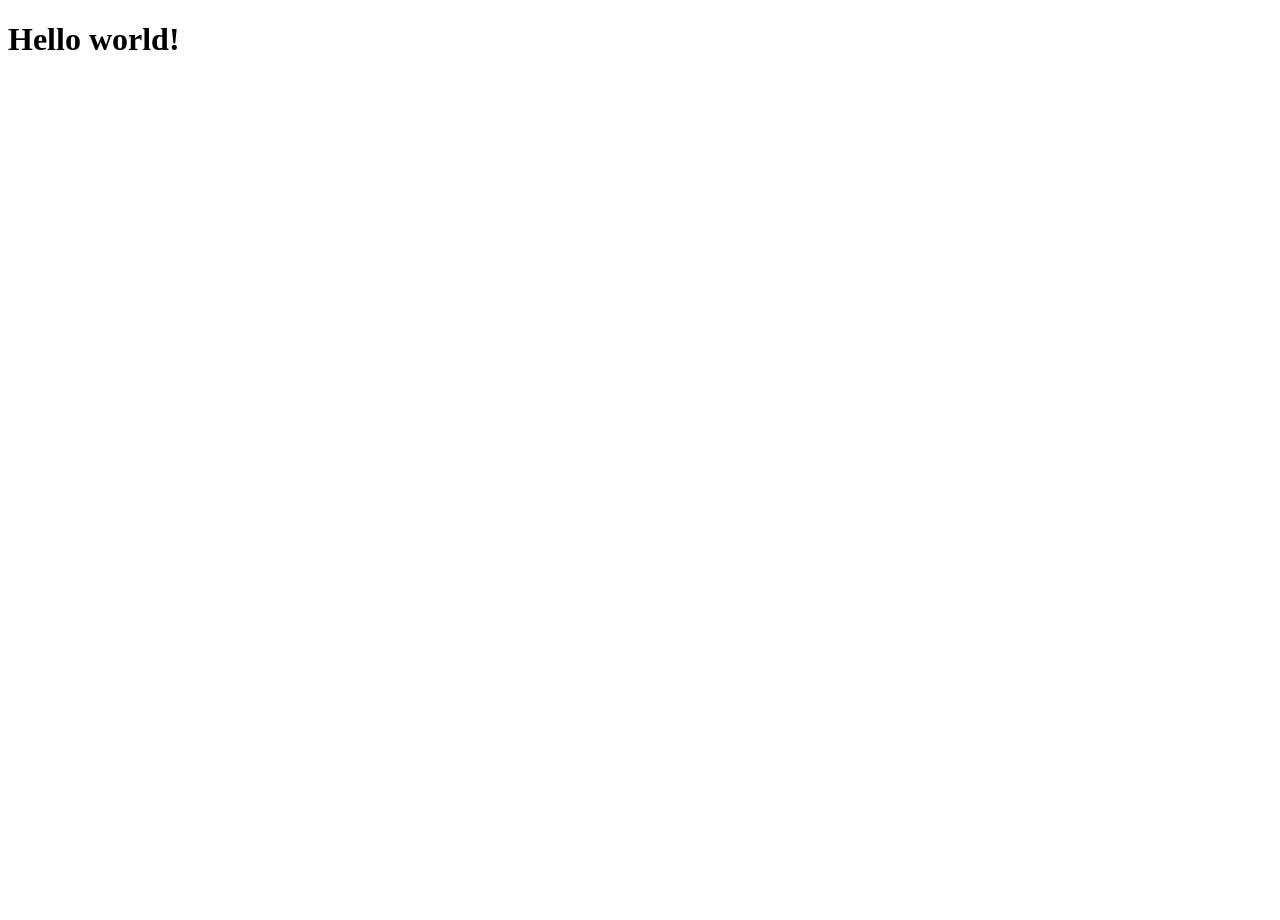
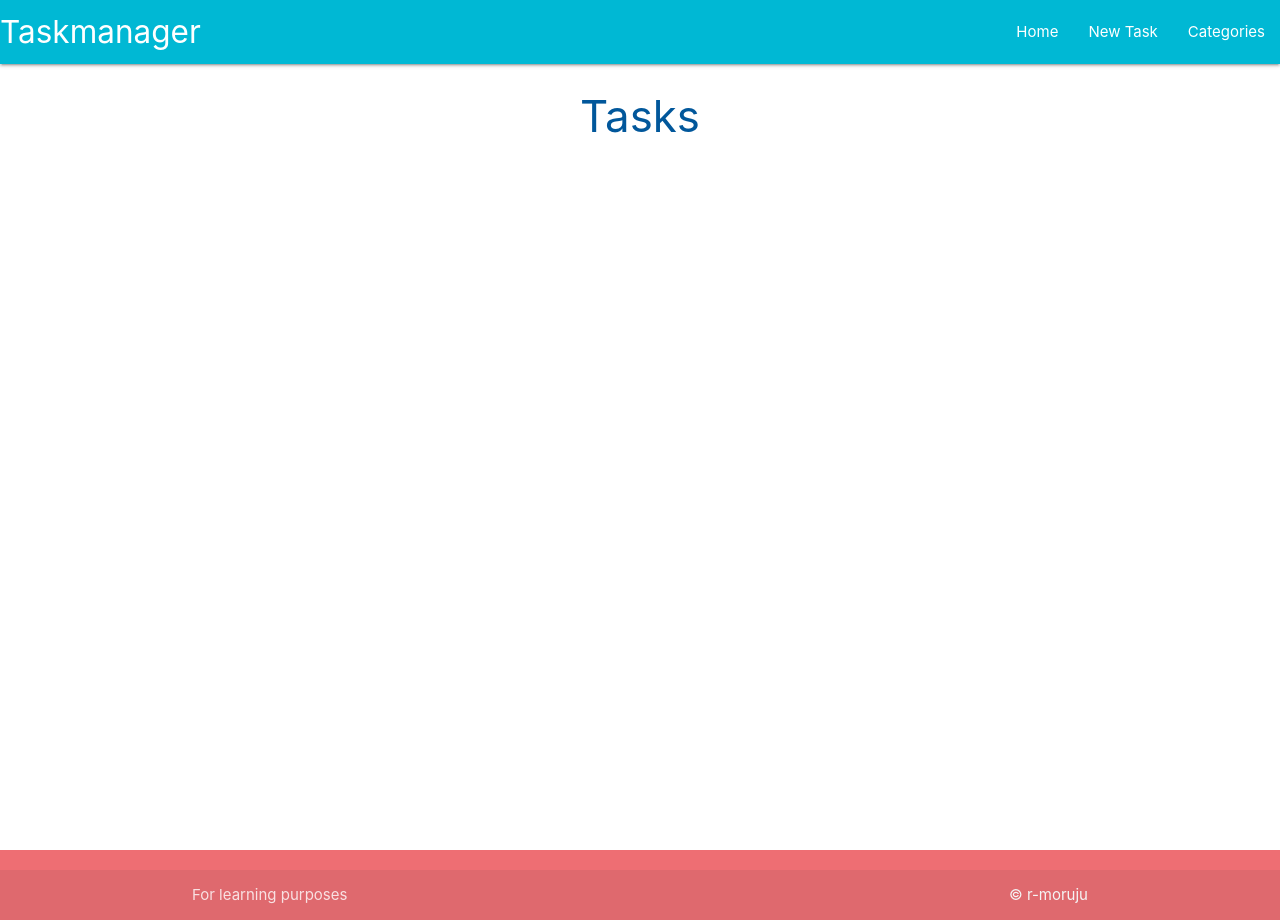
Before and after one commit to r-moruju/task-manager-walkthrough, a Flask app: page / in a window 1280 px wide. Before the commit the page is almost empty. Run offline with Flask 2, Linux system fonts and the light colour scheme.

Commit message:
Create base.html template and add nav and footer

```diff
--- a/taskmanager/routes.py
+++ b/taskmanager/routes.py
@@ -5,4 +5,9 @@ from taskmanager.models import Category, Task
 
 @app.route("/")
 def home():
-    return render_template("base.html")
+    return render_template("tasks.html")
+
+
+@app.route("/tasks")
+def tasks():
+    return render_template("tasks.html")
--- /dev/null
+++ b/taskmanager/static/css/style.css
@@ -0,0 +1,9 @@
+body {
+    display: flex;
+    min-height: 100vh;
+    flex-direction: column;
+  }
+
+  main {
+    flex: 1 0 auto;
+  }
--- /dev/null
+++ b/taskmanager/static/js/script.js
@@ -0,0 +1,4 @@
+document.addEventListener('DOMContentLoaded', function() {
+    let sidenav = document.querySelectorAll('.sidenav');
+    M.Sidenav.init(sidenav);
+});
--- a/taskmanager/templates/base.html
+++ b/taskmanager/templates/base.html
@@ -4,11 +4,47 @@
     <meta charset="UTF-8">
     <meta http-equiv="X-UA-Compatible" content="IE=edge">
     <meta name="viewport" content="width=device-width, initial-scale=1.0">
+    <link rel="stylesheet" href="https://cdnjs.cloudflare.com/ajax/libs/materialize/1.0.0/css/materialize.min.css"  type="text/css">
+    <link rel="stylesheet" href="{{ url_for('static', filename='css/style.css') }}" type="text/css">
     <title>Task Manager</title>
 </head>
 <body>
+    <header>
+        <nav class="cyan accent-4">
+            <div class="nav-wrapper">
+              <a href="{{ url_for('home') }}" class="brand-logo">Taskmanager</a>
+              <a href="#" data-target="mobile-demo" class="sidenav-trigger"><i class="material-icons">menu</i></a>
+              <ul class="right hide-on-med-and-down">
+                <li><a href="{{ url_for('home') }}">Home</a></li>
+                <li><a href="{{ url_for('tasks') }}">New Task</a></li>
+                <li><a href="">Categories</a></li>
+              </ul>
+            </div>
+          </nav>
 
-    <h1>Hello world!</h1>
+          <ul class="sidenav" id="mobile-demo">
+            <li><a href="{{ url_for('home') }}">Home</a></li>
+            <li><a href="{{ url_for('tasks') }}">New Task</a></li>
+            <li><a href="">Categories</a></li>
+          </ul>
+    </header>
 
+    <main class="container">
+        {% block content %}
+
+        {% endblock %}
+    </main>
+
+    <footer class="page-footer">
+        <div class="footer-copyright">
+          <div class="container">
+          For learning purposes
+          <a class="grey-text text-lighten-4 right" href="https://github.com/r-moruju" target="_blank">&copy; r-moruju</a>
+          </div>
+        </div>
+    </footer>
+
+    <script src="https://cdnjs.cloudflare.com/ajax/libs/materialize/1.0.0/js/materialize.min.js"></script>
+    <script src="{{ url_for('static', filename='js/script.js') }}"></script>
 </body>
 </html>
--- /dev/null
+++ b/taskmanager/templates/tasks.html
@@ -0,0 +1,6 @@
+{% extends "base.html" %}
+{% block content %}
+
+<h3 class="light-blue-text text-darken-4 center-align">Tasks</h3>
+
+{% endblock %}
```
